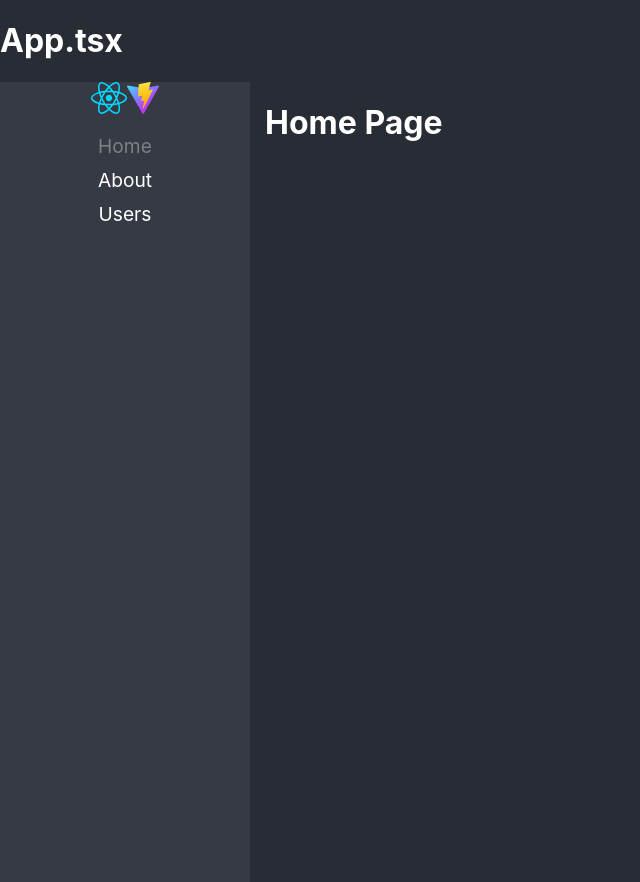
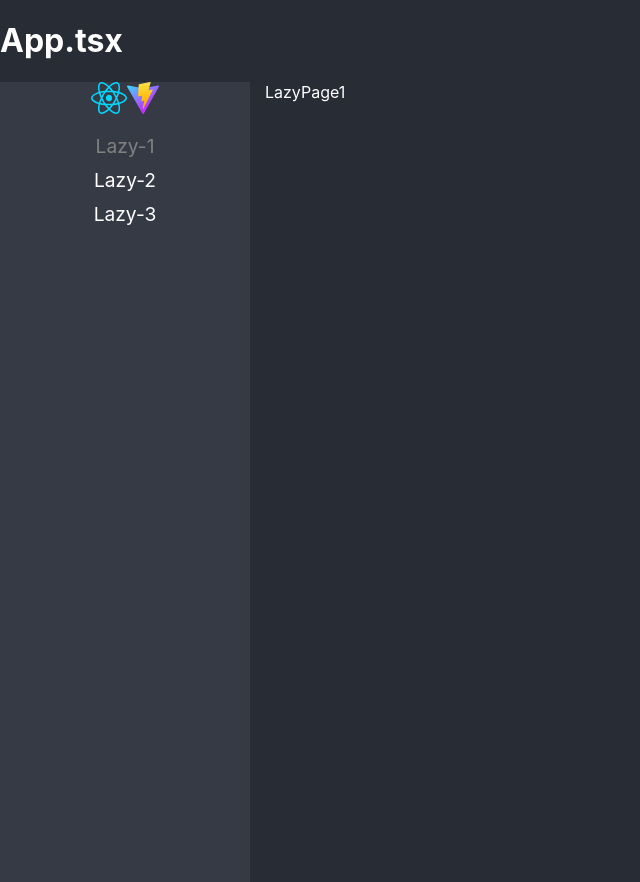
Before and after one commit to jotasenator/ReactTypeScript-ProyectoInicial, a React (Vite) app: page /lazy1 in a window 1280 px wide. Before the commit this address led to /home. Shown: the whole page, without its empty margins (0-640 px from the left). Built offline with nearby package versions, Linux system fonts and the light colour scheme.

Commit message:
Prepare dynamic routes lazy load

```diff
--- /dev/null
+++ b/src/01-lazyload/pages/LazyPage1.tsx
@@ -0,0 +1,3 @@
+export const LazyPage1 = () => {
+  return <div>LazyPage1</div>;
+};
--- /dev/null
+++ b/src/01-lazyload/pages/LazyPage2.tsx
@@ -0,0 +1,3 @@
+export const LazyPage2 = () => {
+  return <div>LazyPage2</div>;
+};
--- /dev/null
+++ b/src/01-lazyload/pages/LazyPage3.tsx
@@ -0,0 +1,3 @@
+export const LazyPage3 = () => {
+  return <div>LazyPage3</div>;
+};
--- /dev/null
+++ b/src/01-lazyload/pages/index.ts
@@ -0,0 +1,3 @@
+export { LazyPage1 } from './LazyPage1'
+export { LazyPage2 } from './LazyPage2'
+export { LazyPage3 } from './LazyPage3'
--- a/src/routes/Navigation.tsx
+++ b/src/routes/Navigation.tsx
@@ -2,6 +2,9 @@
 import { Routes, Route, NavLink, Navigate } from "react-router-dom";
 import logo from "../assets/react.svg";
 import vite from "../../public/vite.svg";
+import { routes } from "./routes";
+
+// import { LazyPage1, LazyPage2, LazyPage3 } from "../01-lazyload/pages/index";
 
 export const Navigation = () => {
   return (
@@ -11,39 +14,29 @@
           <img src={logo} alt="React logo" />
           <img src={vite} alt="Vite logo" />
           <ul>
-            <li>
-              <NavLink
-                to="/home"
-                className={({ isActive }) => (isActive ? "nav-active" : "")}
-              >
-                Home
-              </NavLink>
-            </li>
-            <li>
-              <NavLink
-                to="/about"
-                className={({ isActive }) => (isActive ? "nav-active" : "")}
-              >
-                About
-              </NavLink>
-            </li>
-            <li>
-              <NavLink
-                to="/users"
-                className={({ isActive }) => (isActive ? "nav-active" : "")}
-              >
-                Users
-              </NavLink>
-            </li>
+            {routes.map((route) => (
+              <li key={route.name}>
+                <NavLink
+                  to={route.to}
+                  className={({ isActive }) => (isActive ? "nav-active" : "")}
+                >
+                  {route.name}
+                </NavLink>
+              </li>
+            ))}
           </ul>
         </nav>
 
         <Routes>
-          <Route path="/home" element={<h1>Home Page</h1>} />
-          <Route path="/about" element={<h1>About Page</h1>} />
-          <Route path="/users" element={<h1>Users Page</h1>} />
+          {routes.map((route) => (
+            <Route
+              key={route.name}
+              path={route.path}
+              element={<route.Component />}
+            />
+          ))}
 
-          <Route path="/*" element={<Navigate to="/home" replace />} />
+          <Route path="/*" element={<Navigate to={routes[0].to} replace />} />
         </Routes>
       </div>
     </BrowserRouter>
--- /dev/null
+++ b/src/routes/routes.ts
@@ -0,0 +1,29 @@
+import { LazyPage1, LazyPage2, LazyPage3 } from "../01-lazyload/pages";
+
+interface Route {
+    to: string;
+    path: string;
+    Component: () => JSX.Element;
+    name: string;
+}
+
+export const routes: Route[] = [
+    {
+        to: "/lazy1",
+        path: "lazy1",
+        Component: LazyPage1,
+        name: "Lazy-1"
+    },
+    {
+        to: "/lazy2",
+        path: "lazy2",
+        Component: LazyPage2,
+        name: "Lazy-2"
+    },
+    {
+        to: "/lazy3",
+        path: "lazy3",
+        Component: LazyPage3,
+        name: "Lazy-3"
+    },
+]
```
